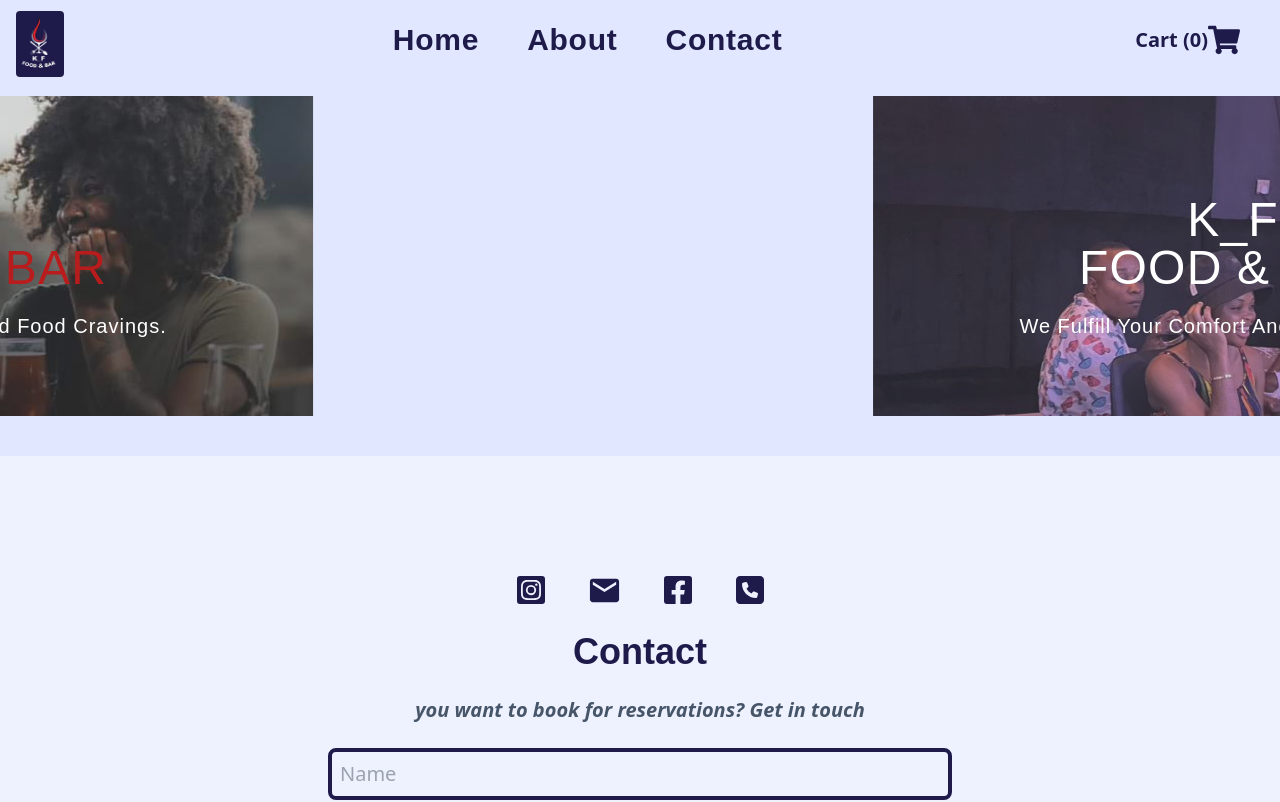
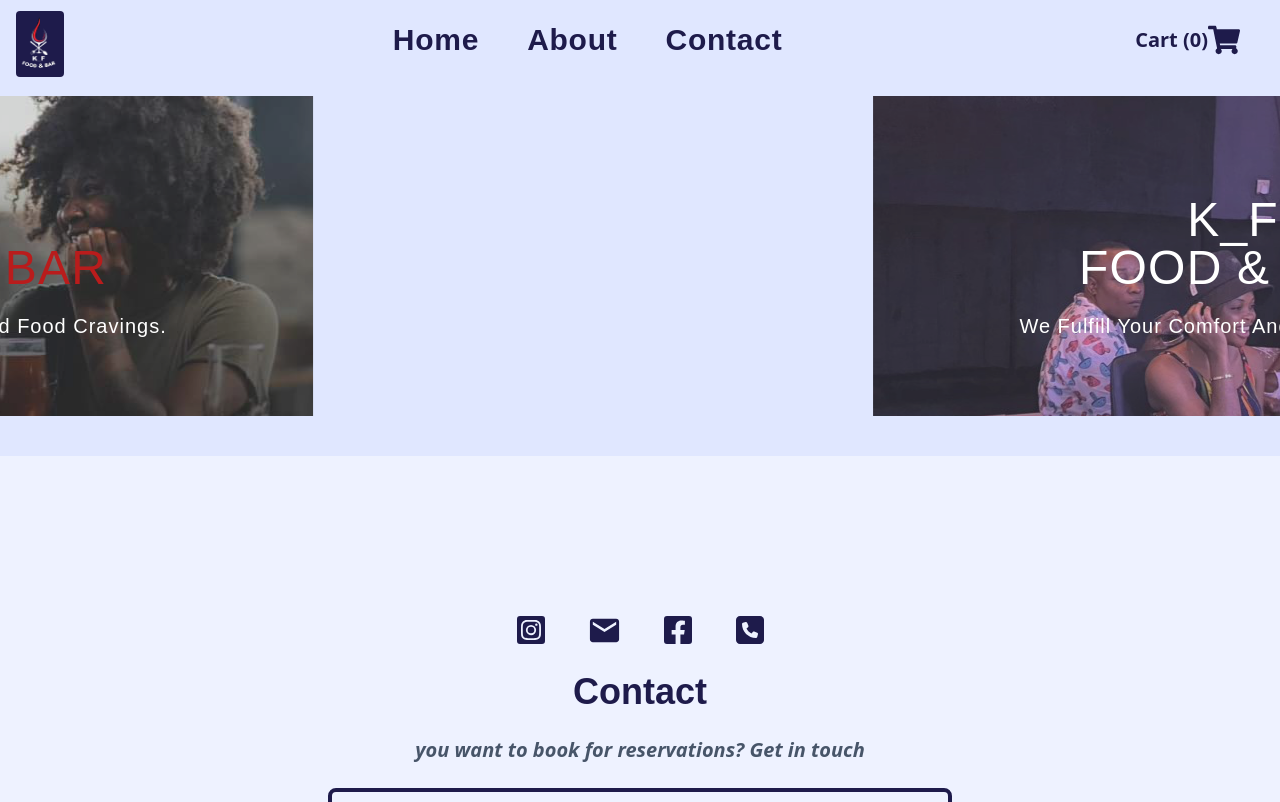
Before and after one commit to EDDYDEV5/kf_bar_and_food, a React (Vite) app: page /contact in a window 1280 px wide. Shown: the top 802 px of the page. Built offline with nearby package versions, Linux system fonts and the light colour scheme; a web font is replaced by a local one.

Commit message:
first commit

```diff
--- a/index.html
+++ b/index.html
@@ -5,9 +5,9 @@
     <meta name="viewport" content="width=device-width, initial-scale=1.0" />
 
     <link rel="apple-touch-icon" sizes="180x180" href="/apple-touch-icon.png">
-    <link rel="icon" type="image/png" sizes="32x32" href="/favicon-32x32.png">
-    <link rel="icon" type="image/png" sizes="16x16" href="/favicon-16x16.png">
-    <link rel="manifest" href="/site.webmanifest">
+<link rel="icon" type="image/png" sizes="32x32" href="/favicon-32x32.png">
+<link rel="icon" type="image/png" sizes="16x16" href="/favicon-16x16.png">
+<link rel="manifest" href="/site.webmanifest">
     <link rel="preconnect" href="https://fonts.googleapis.com">
 <link rel="preconnect" href="https://fonts.gstatic.com" crossorigin>
 <link href="https://fonts.googleapis.com/css2?family=Sansita+Swashed:wght@900&display=swap" rel="stylesheet">
--- a/src/components/Contact.jsx
+++ b/src/components/Contact.jsx
@@ -33,7 +33,7 @@
 
     return (
       <div name="contact" className=' w-full h-screen bg-indigo-50 flex flex-col justify-center px-4'>
-          <div className=' flex flex-col  justify-center  max-w-screen-lg mx-auto h-fit'>
+          <div className=' pt-20 flex flex-col  justify-center  max-w-screen-lg mx-auto h-fit'>
 
           <ul className='flex w-full justify-center py-6 items-center text-xl'>
   {socials.map(({id, icons}) => (
```
Also changed, not shown: public/favicon-32x32.png (added).
